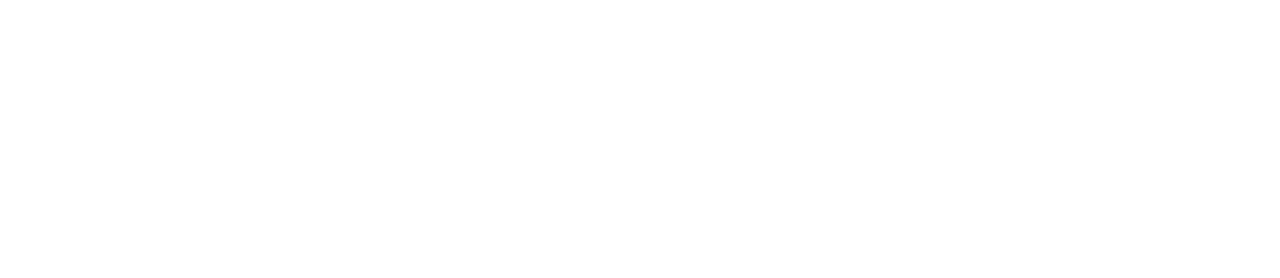
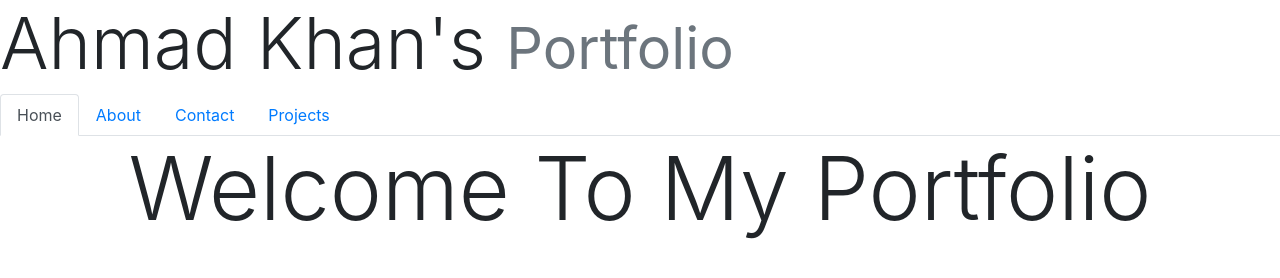
Before and after one commit to Saadat1234/First-portfolio, a plain HTML site: page index.html in a window 1280 px wide. Drawn offline with nearby package versions, Linux system fonts and the light colour scheme.

Commit message:
Added home page about,contact,and projects, added form,about me ,headings etc

```diff
--- a/index.html
+++ b/index.html
@@ -5,11 +5,32 @@
   <meta charset="UTF-8">
   <meta name="viewport" content="width=device-width, initial-scale=1.0">
   <meta http-equiv="X-UA-Compatible" content="ie=edge">
-  <title>Ahmad</title>
+  <title>Ahmad portfolio</title>
+  <link rel="stylesheet" href="https://maxcdn.bootstrapcdn.com/bootstrap/4.0.0/css/bootstrap.min.css" integrity="sha384-Gn5384xqQ1aoWXA+058RXPxPg6fy4IWvTNh0E263XmFcJlSAwiGgFAW/dAiS6JXm" crossorigin="anonymous">
+  <link rel="stylesheet" href="styles/main.css">
 </head>
 
 <body>
-
+  <header>
+    <h1 class="display-3">Ahmad Khan's <small class="text-muted">Portfolio</small></h1>
+    <ul class="nav nav-tabs" id="myTab" role="tablist">
+      <li class="nav-item">
+        <a class="nav-link active" id="home-tab" data-toggle="tab" href="index.html" role="tab" aria-controls="home" aria-selected="true">Home</a>
+      </li>
+      <li class="nav-item">
+        <a class="nav-link" id="profile-tab" data-toggle="tab" href="about.html" role="tab" aria-controls="profile" aria-selected="false">About</a>
+      </li>
+      <li class="nav-item">
+        <a class="nav-link" id="contact-tab" data-toggle="tab" href="contact.html" role="tab" aria-controls="contact" aria-selected="false">Contact</a>
+      </li>
+      <li class="nav-item">
+        <a class="nav-link" id="contact-tab" data-toggle="tab" href="project.html" role="tab" aria-controls="contact" aria-selected="false">Projects</a>
+      </li>
+    </ul>
+  </header>
+  <main class=".d-md-flex">
+    <h2 class="display-2 text-center mb-5">Welcome To My Portfolio</h2>
+  </main>
 </body>
 
 </html>
```
